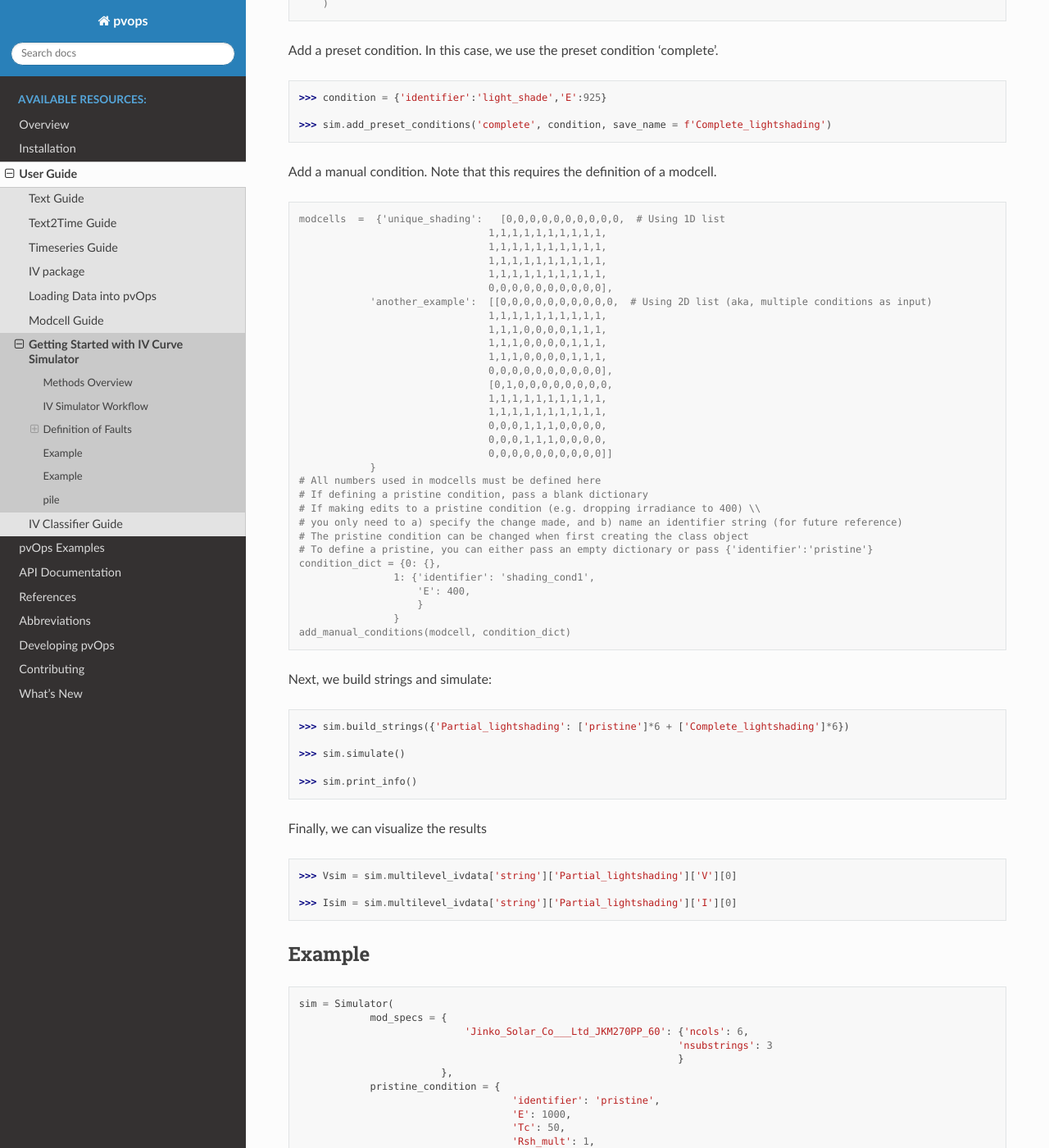
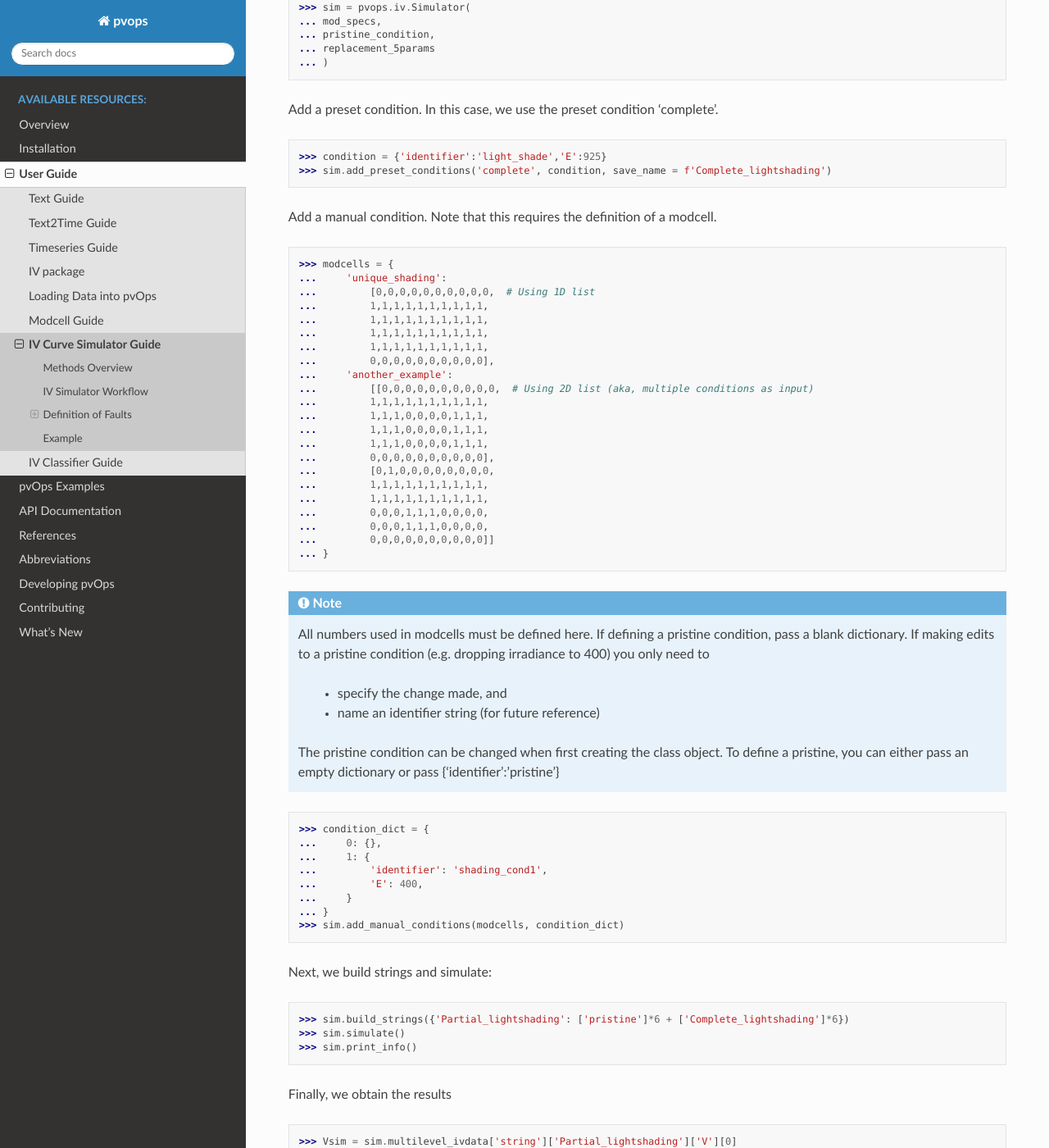
Before and after one commit to sandialabs/pvOps, a Sphinx documentation site: the page built from docs/pages/classguides/ivsimulator.rst, in a window 1280 px wide and 1400 px high, scrolled down 3234 px. Shown: the whole window at 82% size. Built offline with Sphinx 7.4.7 and the Read the Docs theme 2.0.0, drawn with Linux system fonts in a browser that asks for light colours; pages that are not in the unit, such as notebooks, are missing from menus; some of the changed text lies outside the part shown.

Commit message:
Final touches on ivsimulator guide for now.

```diff
--- a/docs/pages/classguides/ivsimulator.rst
+++ b/docs/pages/classguides/ivsimulator.rst
@@ -1,4 +1,4 @@
-Getting Started with IV Curve Simulator
+IV Curve Simulator Guide
 =======================================
 
 This page provides a guide to the :py:class:`~pvops.iv.simulator.IV Simulator`
@@ -77,25 +77,34 @@ The IV Simulator comes with five built-in conditions:
 
     - 'complete': entire module has fault_condition (e.g. Full module shading)
       Requires no other specifications
-      e.g. ``add_preset_conditions('complete', fault_condition)``
+
+        - e.g. ``add_preset_conditions('complete', fault_condition)``
+
     - 'landscape': entire rows are affected by fault_condition (e.g. interrow shading)
       Requires specification of rows_aff
-      e.g. ``add_preset_conditions('landscape', fault_condition, rows_aff = 2)``
+
+        - e.g. ``add_preset_conditions('landscape', fault_condition, rows_aff = 2)``
+
     - 'portrait': entire columns are affected by fault_condition (e.g. vegetation growth shading)
       Requires specification of cols_af
+
         - e.g. ``add_preset_conditions('portrait', fault_condition, cols_aff = 2)``
+
     - 'pole': Place pole shadow over module
       Requires specification of width (integer), which designates the width of main shadow and
       requires light_shading fault_condition specification which specifies less intense shading
-      on edges of shadow
+      on edges of shadow.
+
         - Optional: pos = (left, right) designates the start and end of the pole shading,
           where left is number in the first column and right is number in last column
           if pos not specified, the positions are chosen randomly
-          e.g. ``add_preset_conditions('pole', fault_condition, light_shading = light_fault_condition, width = 2, pos = (5, 56))``
+        - e.g. ``add_preset_conditions('pole', fault_condition, light_shading = light_fault_condition, width = 2, pos = (5, 56))``
+
     - 'bird_droppings': Random positions are chosen for bird_dropping simulation
+
         - Optional specification is n_droppings. If not specified, chosen as random number between
           1 and the number of cells in a column
-          e.g. ``add_preset_conditions('bird_droppings', fault_condition, n_droppings = 3)``
+        - e.g. ``add_preset_conditions('bird_droppings', fault_condition, n_droppings = 3)``
 
 
 Manual definition of faults
@@ -120,8 +129,8 @@ constructor.
 
     >>> mod_specs = {
     ...     'Jinko_Solar_Co___Ltd_JKM270PP_60':
-    ...     {'ncols': 6, 'nsubstrings': 3}
-    ...     }
+    ...         {'ncols': 6, 'nsubstrings': 3}
+    ... }
 
     >>> pristine_condition = {
     ...     'identifier': 'pristine',
@@ -132,7 +141,7 @@ constructor.
     ...     'Io_mult': 1,
     ...     'Il_mult': 1,
     ...     'nnsvth_mult': 1,
-    ...     }
+    ... }
 
     >>> replacement_5params = {
     ...     'I_L_ref': 9.06157444e+00,
@@ -140,7 +149,7 @@ constructor.
     ...     'R_s': 5.35574950e-03,
     ...     'R_sh_ref': 3.03330425e+00,
     ...     'a_ref': 2.54553421e-02
-    ...     }
+    ... }
 
 .. note::
     replacement_5params is optional, and can be determined
@@ -156,132 +165,77 @@ Using the defined parameters, define a Simulator object.
     ... mod_specs,
     ... pristine_condition,
     ... replacement_5params
-        )
+    ... )
 
 Add a preset condition. In this case, we use the preset condition 'complete'.
 
 .. doctest::
 
     >>> condition = {'identifier':'light_shade','E':925}
-
     >>> sim.add_preset_conditions('complete', condition, save_name = f'Complete_lightshading')
 
 Add a manual condition. Note that this requires the definition of a modcell.
 
 .. doctest::
 
-    modcells  =  {'unique_shading':   [0,0,0,0,0,0,0,0,0,0,  # Using 1D list
-                                    1,1,1,1,1,1,1,1,1,1,
-                                    1,1,1,1,1,1,1,1,1,1,
-                                    1,1,1,1,1,1,1,1,1,1,
-                                    1,1,1,1,1,1,1,1,1,1,
-                                    0,0,0,0,0,0,0,0,0,0],
-                'another_example':  [[0,0,0,0,0,0,0,0,0,0,  # Using 2D list (aka, multiple conditions as input)
-                                    1,1,1,1,1,1,1,1,1,1,
-                                    1,1,1,0,0,0,0,1,1,1,
-                                    1,1,1,0,0,0,0,1,1,1,
-                                    1,1,1,0,0,0,0,1,1,1,
-                                    0,0,0,0,0,0,0,0,0,0],
-                                    [0,1,0,0,0,0,0,0,0,0,
-                                    1,1,1,1,1,1,1,1,1,1,
-                                    1,1,1,1,1,1,1,1,1,1,
-                                    0,0,0,1,1,1,0,0,0,0,
-                                    0,0,0,1,1,1,0,0,0,0,
-                                    0,0,0,0,0,0,0,0,0,0]]
-                }
-    # All numbers used in modcells must be defined here
-    # If defining a pristine condition, pass a blank dictionary
-    # If making edits to a pristine condition (e.g. dropping irradiance to 400) \\
-    # you only need to a) specify the change made, and b) name an identifier string (for future reference)
-    # The pristine condition can be changed when first creating the class object
-    # To define a pristine, you can either pass an empty dictionary or pass {'identifier':'pristine'}
-    condition_dict = {0: {},
-                    1: {'identifier': 'shading_cond1',
-                        'E': 400,
-                        }
-                    }
-    add_manual_conditions(modcell, condition_dict)
+    >>> modcells = {
+    ...     'unique_shading':
+    ...         [0,0,0,0,0,0,0,0,0,0,  # Using 1D list
+    ...         1,1,1,1,1,1,1,1,1,1,
+    ...         1,1,1,1,1,1,1,1,1,1,
+    ...         1,1,1,1,1,1,1,1,1,1,
+    ...         1,1,1,1,1,1,1,1,1,1,
+    ...         0,0,0,0,0,0,0,0,0,0],
+    ...     'another_example':
+    ...         [[0,0,0,0,0,0,0,0,0,0,  # Using 2D list (aka, multiple conditions as input)
+    ...         1,1,1,1,1,1,1,1,1,1,
+    ...         1,1,1,0,0,0,0,1,1,1,
+    ...         1,1,1,0,0,0,0,1,1,1,
+    ...         1,1,1,0,0,0,0,1,1,1,
+    ...         0,0,0,0,0,0,0,0,0,0],
+    ...         [0,1,0,0,0,0,0,0,0,0,
+    ...         1,1,1,1,1,1,1,1,1,1,
+    ...         1,1,1,1,1,1,1,1,1,1,
+    ...         0,0,0,1,1,1,0,0,0,0,
+    ...         0,0,0,1,1,1,0,0,0,0,
+    ...         0,0,0,0,0,0,0,0,0,0]]
+    ... }
+
+
+.. note::
+    All numbers used in modcells must be defined here.
+    If defining a pristine condition, pass a blank dictionary.
+    If making edits to a pristine condition (e.g. dropping irradiance to 400)
+    you only need to
+
+        - specify the change made, and
+        - name an identifier string (for future reference)
+
+    The pristine condition can be changed when first creating the class object.
+    To define a pristine, you can either pass an empty dictionary or pass {'identifier':'pristine'}
+
+.. doctest::
+
+    >>> condition_dict = {
+    ...     0: {},
+    ...     1: {
+    ...         'identifier': 'shading_cond1',
+    ...         'E': 400,
+    ...     }
+    ... }
+    >>> sim.add_manual_conditions(modcells, condition_dict)
 
 Next, we build strings and simulate:
 
 .. doctest::
 
     >>> sim.build_strings({'Partial_lightshading': ['pristine']*6 + ['Complete_lightshading']*6})
-
     >>> sim.simulate()
-
     >>> sim.print_info()
 
-Finally, we can visualize the results
+Finally, we obtain the results
 
 .. doctest::
 
     >>> Vsim = sim.multilevel_ivdata['string']['Partial_lightshading']['V'][0]
-
     >>> Isim = sim.multilevel_ivdata['string']['Partial_lightshading']['I'][0]
-
-
-Example
--------
-.. code-block:: python
-
-    sim = Simulator(
-                mod_specs = {
-                                'Jinko_Solar_Co___Ltd_JKM270PP_60': {'ncols': 6,
-                                                                    'nsubstrings': 3
-                                                                    }
-                            },
-                pristine_condition = {
-                                        'identifier': 'pristine',
-                                        'E': 1000,
-                                        'Tc': 50,
-                                        'Rsh_mult': 1,
-                                        'Rs_mult': 1,
-                                        'Io_mult': 1,
-                                        'Il_mult': 1,
-                                        'nnsvth_mult': 1,
-                                        },
-                # Optional, Determined by IVProcessor()
-                replacement_5params = {'I_L_ref': 9.06157444e+00,
-                                        'I_o_ref': 1.67727320e-10, # 0.3e-10,
-                                        'R_s': 5.35574950e-03,
-                                        'R_sh_ref': 3.03330425e+00,
-                                        'a_ref': 2.54553421e-02}
-    )
-
-    condition = {'identifier':'light_shade','E':925}
-    sim.add_preset_conditions('complete', condition, save_name = f'Complete_lightshading')
-
-    sim.build_strings({'Partial_lightshading': ['pristine']*6 + ['Complete_lightshading']*6})
-
-    sim.simulate()
-
-    sim.print_info()
-
-    # Look at a result!
-    Vsim = sim.multilevel_ivdata['string']['Partial_lightshading']['V'][0]
-    Isim = sim.multilevel_ivdata['string']['Partial_lightshading']['I'][0]
-
-
-        Example:
-        --------
-
-        .. code-block:: python
-
-
-
-
-
-
-
-
-
-pile
------
-
-
-        - ``add_preset_conditions('complete', fault_condition)``
-        - ``add_preset_conditions('landscape', fault_condition, rows_aff = 2)``
-        - ``add_preset_conditions('portrait', fault_condition, cols_aff = 2)``
-        - ``add_preset_conditions('pole', fault_condition, width = 2, pos = None)``
-        - ``add_preset_conditions('bird_droppings', fault_condition, n_droppings = None)``
```
